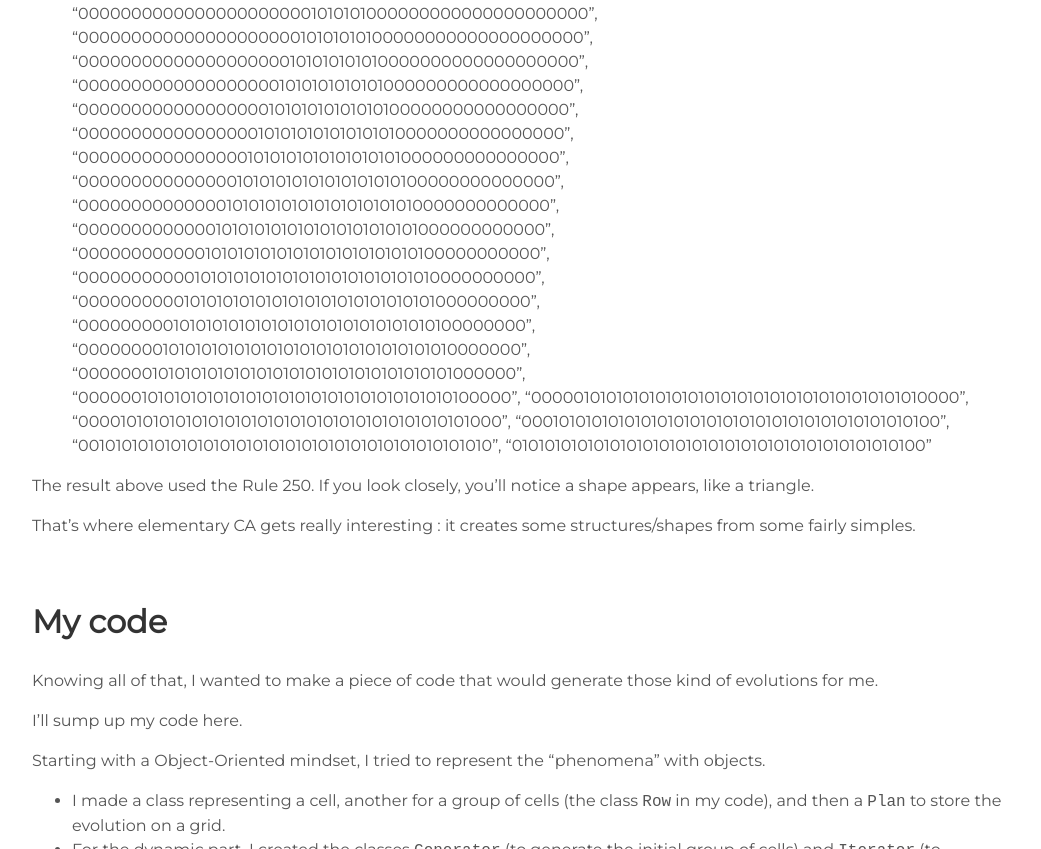
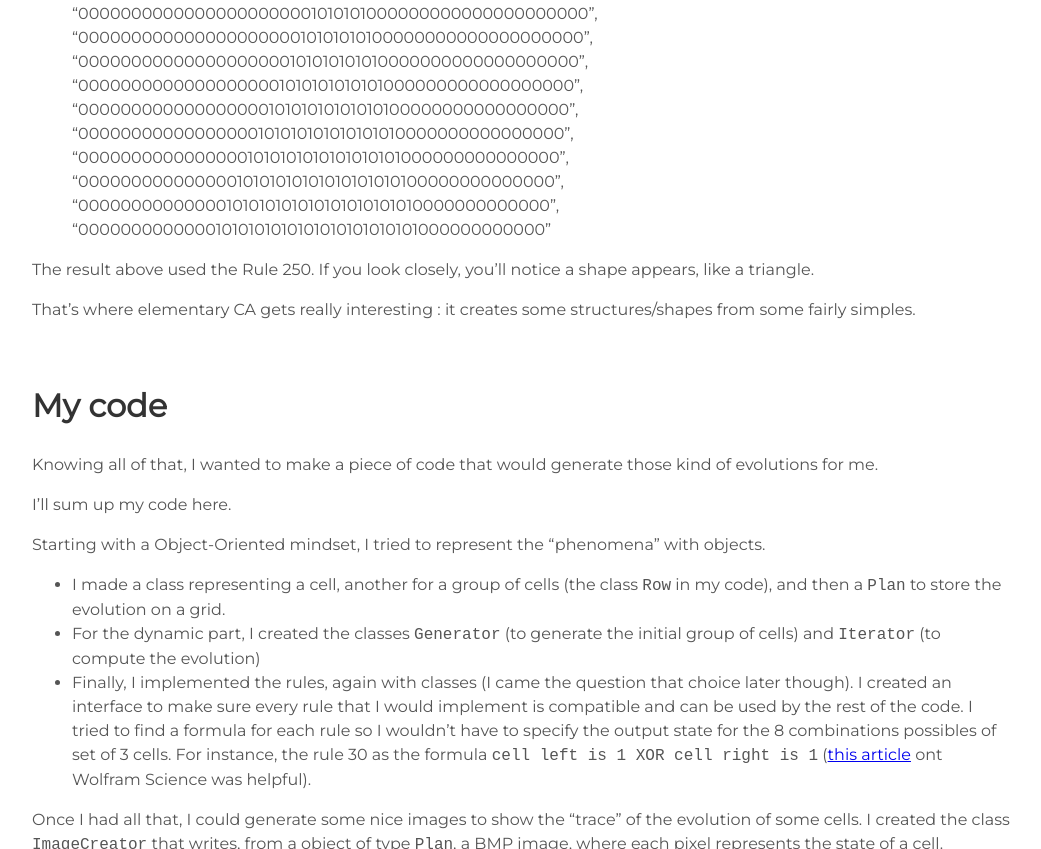
Before and after one commit to Max-le/CV-online, a Jekyll site: the page built from _posts/2020-03-11-cell.md, in a window 1280 px wide and 1400 px high, scrolled down 982 px, cut to the strip 328-1177 px from the top of the window. Shown: the whole strip, without its empty margins (118-1159 px from the left). Built offline with Jekyll 4.4.1, drawn with Linux system fonts in a browser that asks for light colours; some of the changed text lies outside the part shown.

Commit message:
remove some lines

```diff
--- a/_posts/2020-03-11-cell.md
+++ b/_posts/2020-03-11-cell.md
@@ -59,19 +59,7 @@ Let's now iterate further, starting with a larger group of cells and display the
 "00000000000000001010101010101010101000000000000000",
 "00000000000000010101010101010101010100000000000000",
 "00000000000000101010101010101010101010000000000000",
-"00000000000001010101010101010101010101000000000000",
-"00000000000010101010101010101010101010100000000000",
-"00000000000101010101010101010101010101010000000000",
-"00000000001010101010101010101010101010101000000000",
-"00000000010101010101010101010101010101010100000000",
-"00000000101010101010101010101010101010101010000000",
-"00000001010101010101010101010101010101010101000000",
-"00000010101010101010101010101010101010101010100000",
-"00000101010101010101010101010101010101010101010000",
-"00001010101010101010101010101010101010101010101000",
-"00010101010101010101010101010101010101010101010100",
-"00101010101010101010101010101010101010101010101010",
-"01010101010101010101010101010101010101010101010100"
+"00000000000001010101010101010101010101000000000000"
 
 The result above used the Rule 250. If you look closely, you'll notice a shape appears, like a triangle.
 
@@ -81,7 +69,7 @@ That's where elementary CA gets really interesting : it creates some structures/
 
 Knowing all of that, I wanted to make a piece of code that would generate those kind of evolutions for me.
 
-I'll sump up my code here.
+I'll sum up my code here.
 
 Starting with a Object-Oriented mindset, I tried to represent the "phenomena" with objects.
 * I made a class representing a cell, another for a group of cells (the class `Row` in my code), and then a `Plan` to store the evolution on a grid.
```
